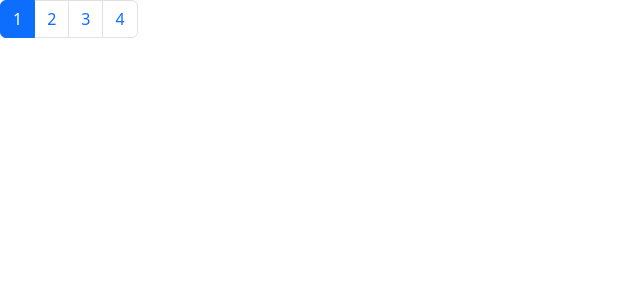
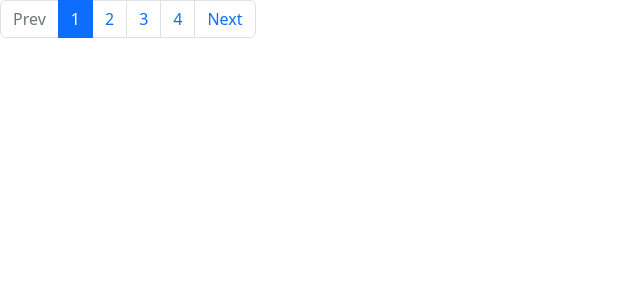
Before and after one commit to pkoers/pages, an Angular app: page / in a window 1280 px wide. Shown: the top 300 px of the page, without its empty margins (0-640 px from the left). Built offline with nearby package versions, Linux system fonts and the light colour scheme.

Commit message:
Added pagination without any content yet

```diff
--- a/src/app/app.component.html
+++ b/src/app/app.component.html
@@ -1,11 +1,23 @@
 <nav>
   <ul class="pagination">
+    <li
+      class="page-item"
+      [ngClass]="{ disabled: currentPage === 0}"
+    >
+      <a (click)="currentPage = currentPage - 1;" class="page-link">Prev</a>
+    </li>
     <li
       class="page-item"
       [ngClass]="{ active: i === currentPage }"
       *ngFor="let image of images; let i = index;"
     >
-      <a class="page-link">{{ i + 1 }}</a>
+      <a (click)="currentPage = i;" class="page-link">{{ i + 1 }}</a>
+    </li>
+    <li
+      class="page-item"
+      [ngClass]="{ disabled: currentPage === images.length - 1}"
+    >
+      <a (click)="currentPage = currentPage + 1" class="page-link">Next</a>
     </li>
   </ul>
 </nav>
```
